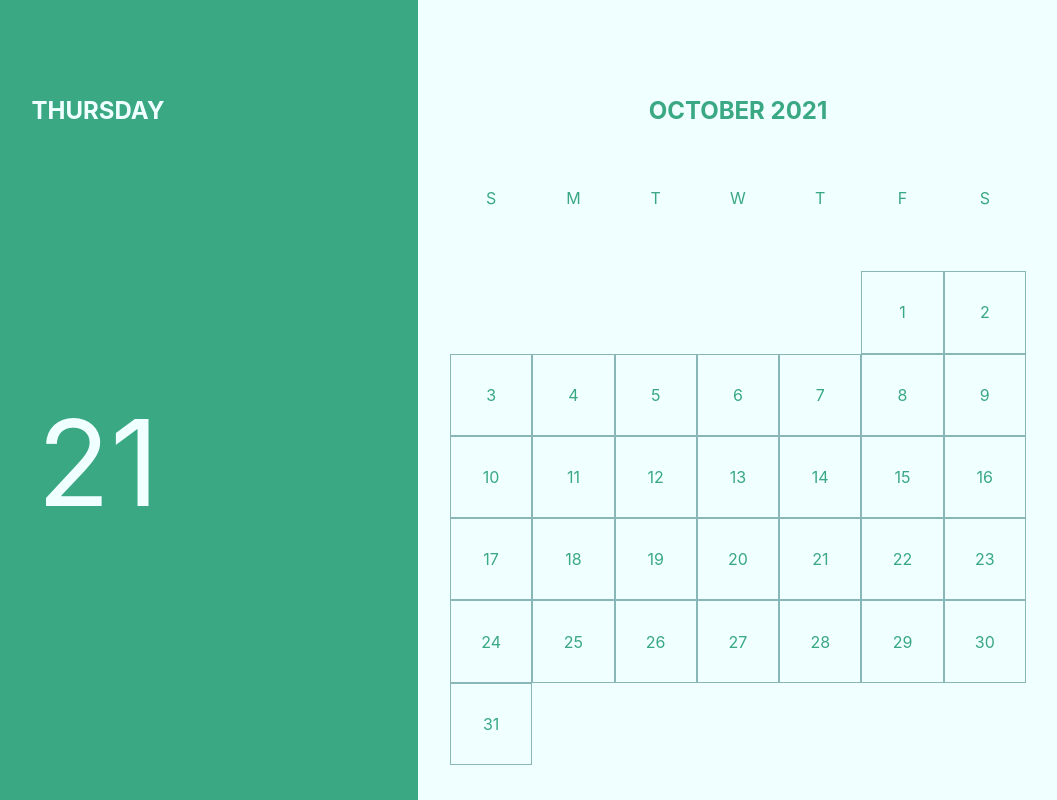
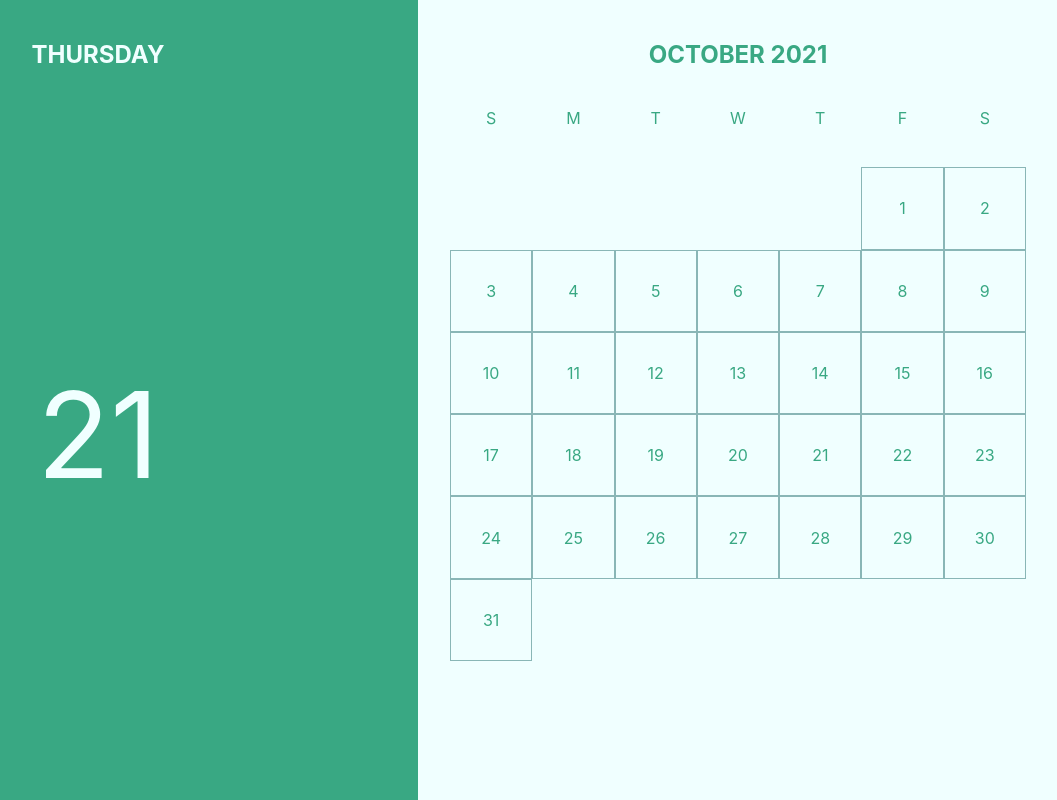
Before and after one commit to llianand94/react-practic-calendar, a React (Create React App) app: page / in a window 1280 px wide. Shown: the whole page, without its empty margins (222-1279 px from the left). Built offline with nearby package versions, Linux system fonts and the light colour scheme.

Commit message:
start fix

```diff
--- a/src/components/Calendar/index.js
+++ b/src/components/Calendar/index.js
@@ -13,7 +13,6 @@ class Calendar extends Component {
   }
 
   render() {
-
     const {date} = this.state;
     const getAnotherMonth = setMonth(date,9);
     return (
--- a/src/components/Calendar/style.css
+++ b/src/components/Calendar/style.css
@@ -29,7 +29,7 @@
 .list{
   display: flex;
   justify-content: flex-start;
-  margin-top: 5%;
+  margin-top: 1vh;
   padding: 0 2.5vw;
 }
 .items{
@@ -50,7 +50,7 @@
 }
 
 .header{
-  padding-top: 15%;
+  padding-top: 5vh;
   text-align: center;
   text-transform: uppercase;
   font-size: 1.5rem;
```
